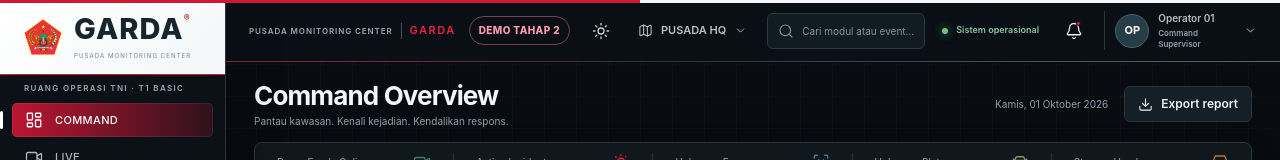
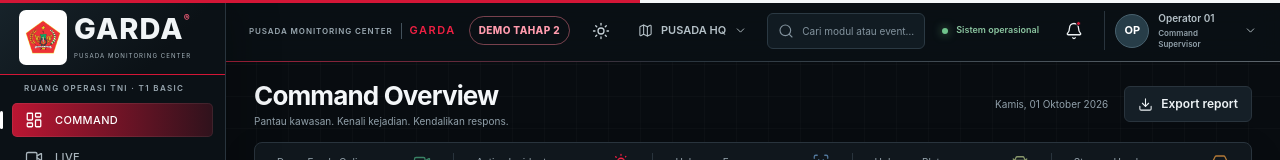
Before and after one commit to adith92/GardaWEB, a React (Vite) app: page /command in a window 1280 px wide. Shown: the top 160 px of the page. Built offline with nearby package versions, Linux system fonts and the light colour scheme.

Commit message:
fix(garda): refine dark logo treatment

```diff
--- a/src/legacy/styles.css
+++ b/src/legacy/styles.css
@@ -3673,19 +3673,25 @@ dialog::backdrop {
   }
 }
 
-/* Keep the brand panel consistent and readable in both Root themes. */
+/* Dark theme: blend the brand panel into the sidebar and keep the mark legible. */
 .brand,
 .brand.active {
-  color: #17252e !important;
-  background: linear-gradient(135deg, #fff, #f3f7f8) !important;
-  border-bottom: 1px solid #d7e2e6;
+  color: #e8eef1 !important;
+  background: linear-gradient(135deg, #17232a, #0b1116 72%) !important;
+  border-bottom: 1px solid #26343d;
+}
+.brand img,
+.brand.active img {
+  background: #fff;
+  border-radius: 7px;
+  padding: 2px;
 }
 .brand strong,
-.brand.active strong { color: #17252e !important; }
+.brand.active strong { color: #f1f5f7 !important; }
 .brand strong span,
-.brand.active strong span { color: #c82430 !important; }
+.brand.active strong span { color: #ff627e !important; }
 .brand small,
-.brand.active small { color: #71818d !important; }
+.brand.active small { color: #a5b3bb !important; }
 
 .root-theme-toggle {
   min-width: 35px;
@@ -3725,6 +3731,12 @@ html[data-theme="light"] .brand,
 html[data-theme="light"] .brand.active {
   background: linear-gradient(135deg, #fff, #f3f7f8) !important;
   border-bottom-color: #d7e2e6;
+}
+html[data-theme="light"] .brand img,
+html[data-theme="light"] .brand.active img {
+  background: #fff;
+  border-radius: 0;
+  padding: 0;
 }
 html[data-theme="light"] .brand strong,
 html[data-theme="light"] .brand.active strong { color: #17252e !important; }
--- a/src/styles.css
+++ b/src/styles.css
@@ -3286,6 +3286,13 @@ html[data-theme="light"] .brand,
 html[data-theme="light"] .brand.active {
   background: linear-gradient(135deg, #ffffff, #f3f7f8) !important;
   border-bottom-color: #d7e2e6;
+}
+
+html[data-theme="light"] .brand img,
+html[data-theme="light"] .brand.active img {
+  background: #ffffff;
+  border-radius: 0;
+  padding: 0;
 }
 
 html[data-theme="light"] .brand strong,
@@ -4069,27 +4076,63 @@ dialog::backdrop {
   background: rgba(1, 5, 8, .72);
 }
 
-/* Keep the logo panel consistent and readable across Root and Stage 2 themes. */
+/* Dark theme: blend the logo panel into the sidebar while framing the crest. */
 .brand,
 .brand.active {
+  color: #e8eef1 !important;
+  background: linear-gradient(135deg, #17232a, #0b1116 72%) !important;
+  border-bottom-color: #26343d;
+}
+
+.brand img,
+.brand.active img {
+  background: #ffffff;
+  border-radius: 7px;
+  padding: 2px;
+}
+
+.brand strong,
+.brand.active strong {
+  color: #f1f5f7 !important;
+}
+
+.brand strong span,
+.brand.active strong span {
+  color: #ff627e !important;
+}
+
+.brand small,
+.brand.active small {
+  color: #a5b3bb !important;
+}
+
+html[data-theme="light"] .brand,
+html[data-theme="light"] .brand.active {
   color: #17252e !important;
   background: linear-gradient(135deg, #ffffff, #f3f7f8) !important;
   border-bottom-color: #d7e2e6;
 }
 
-.brand strong,
-.brand.active strong {
+html[data-theme="light"] .brand strong,
+html[data-theme="light"] .brand.active strong {
   color: #17252e !important;
 }
 
-.brand strong span,
-.brand.active strong span {
+html[data-theme="light"] .brand strong span,
+html[data-theme="light"] .brand.active strong span {
   color: #c82430 !important;
 }
 
-.brand small,
-.brand.active small {
+html[data-theme="light"] .brand small,
+html[data-theme="light"] .brand.active small {
   color: #71818d !important;
+}
+
+html[data-theme="light"] .brand img,
+html[data-theme="light"] .brand.active img {
+  background: #ffffff;
+  border-radius: 0;
+  padding: 0;
 }
 
 @media (max-width: 800px) {
```
